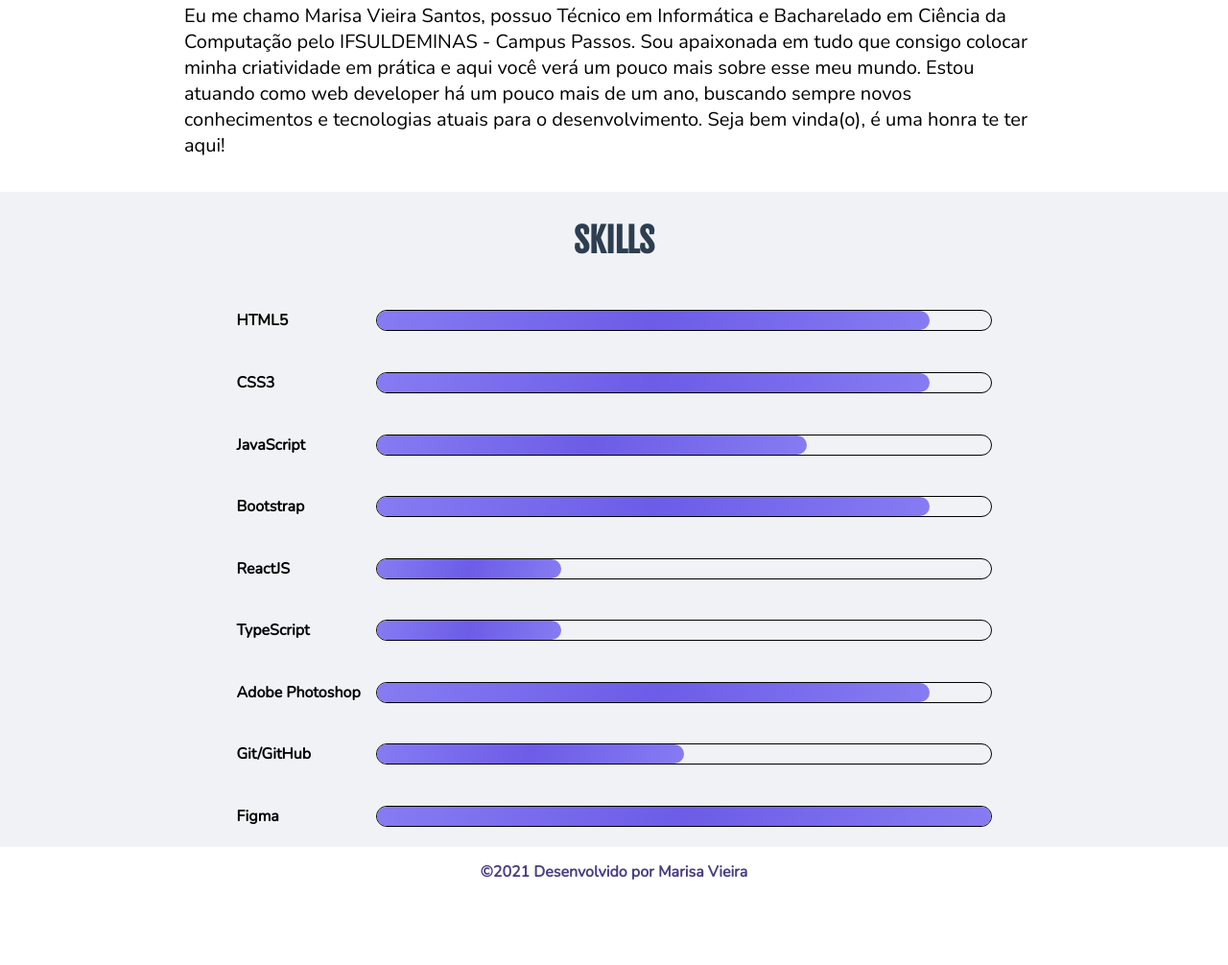
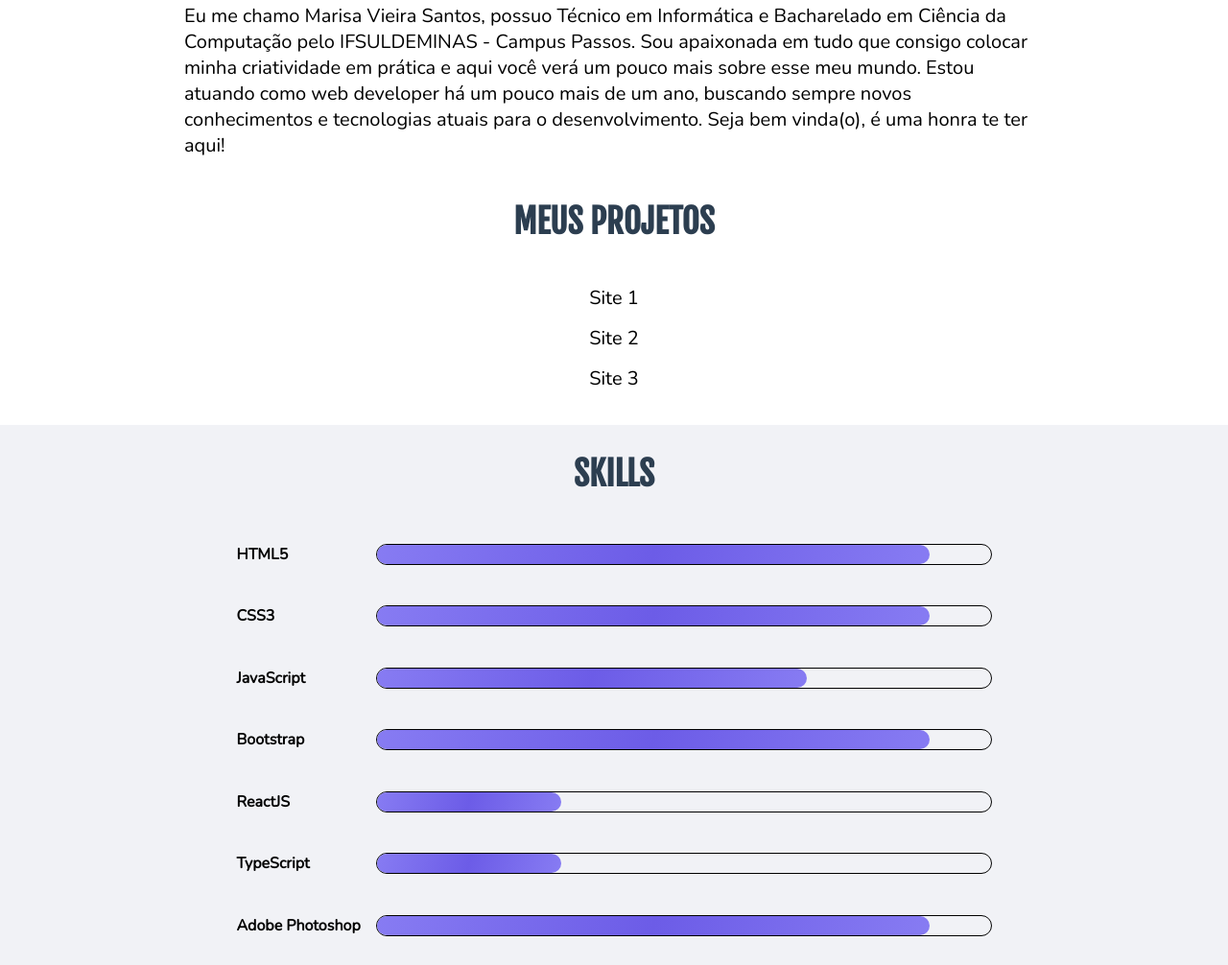
Before and after one commit to marisavieira/marisavieira.github.io, a plain HTML site: page index.html in a window 1280 px wide. Shown: the part 914-1920 px from the top of the page at 96% size. Before the commit the page ends 1849 px from the top, so only its background shows below. Drawn offline with nearby package versions, Linux system fonts and the light colour scheme.

Commit message:
Update index.html

```diff
--- a/index.html
+++ b/index.html
@@ -23,6 +23,25 @@
     <section class="about-me">
         <h2 class="title"> SOBRE MIM </h2>
         <p> Eu me chamo Marisa Vieira Santos, possuo Técnico em Informática e Bacharelado em Ciência da Computação pelo IFSULDEMINAS - Campus Passos. Sou apaixonada em tudo que consigo colocar minha criatividade em prática e aqui você verá um pouco mais sobre esse meu mundo. Estou atuando como web developer há um pouco mais de um ano, buscando sempre novos conhecimentos e tecnologias atuais para o desenvolvimento. Seja bem vinda(o), é uma honra te ter aqui! </p>
+
+        <h2 class="title"> MEUS PROJETOS </h2>
+        <div class="projeto">
+            <div class="card-job">
+                <div class="imagem"></div>
+                <p> Site 1 </p>
+            </div>
+
+            <div class="card-job">
+                <div class="imagem"></div>
+                <p> Site 2 </p>
+            </div>
+
+            <div class="card-job">
+                <div class="imagem"></div>
+                <p> Site 3 </p>
+            </div>
+        </div>
+
     </section>
 
     <!-- -------- CONHECIMENTOS -------- -->
```
